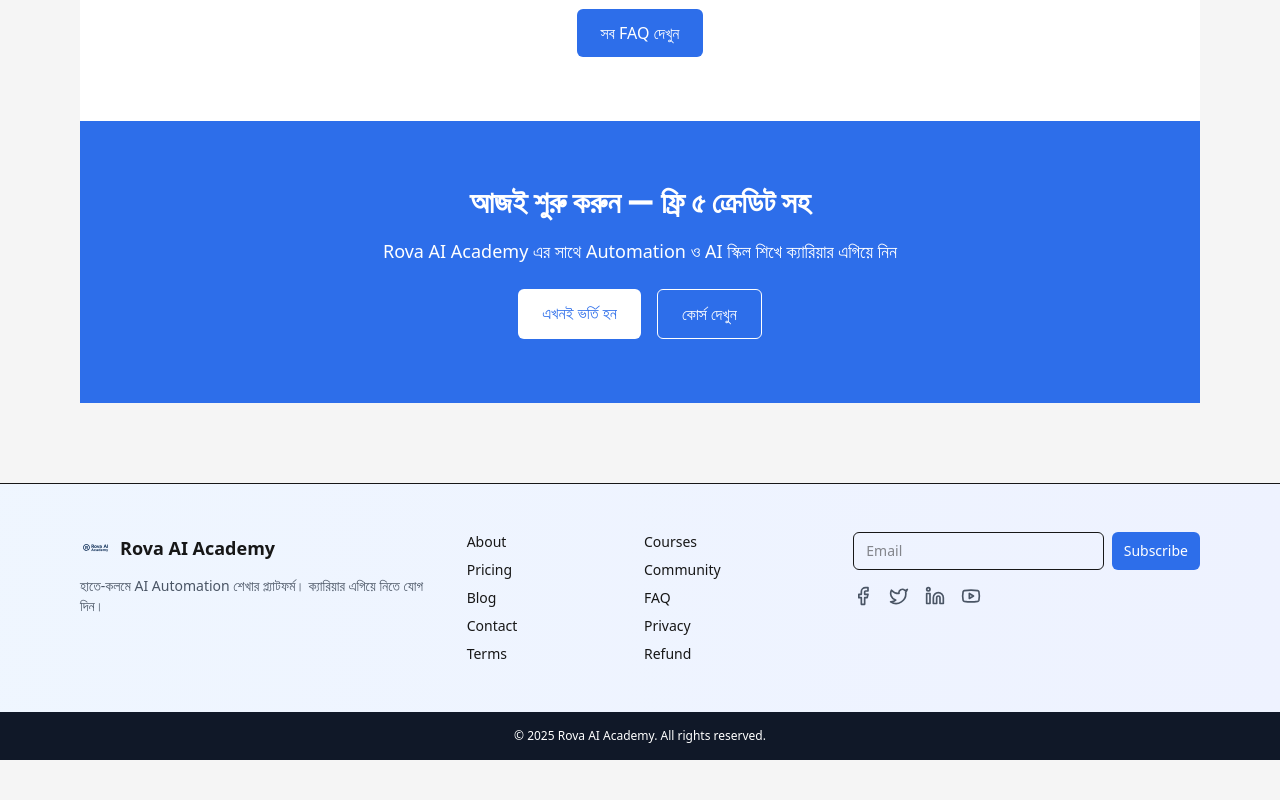
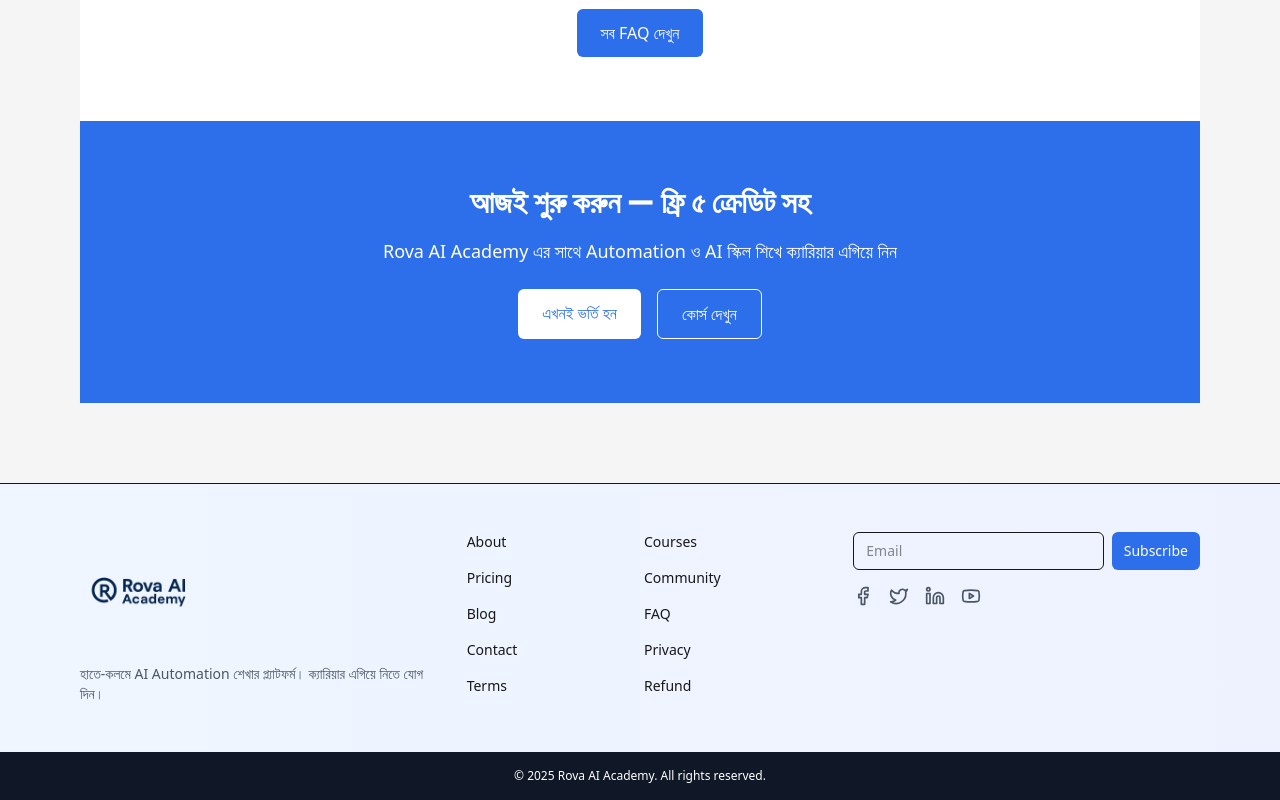
Before and after one commit to helloshamimjunior-cpu/rova-ai, a Next.js app: page / in a window 1280 px wide. Shown: the part 3636-4436 px from the top of the page. Before the commit the page ends 4396 px from the top, so only its background shows below. Built offline with nearby package versions, Linux system fonts and the light colour scheme.

Commit message:
Footer: logo-only link with sr-only text

```diff
--- a/components/Footer.tsx
+++ b/components/Footer.tsx
@@ -10,8 +10,7 @@
         {/* Brand */}
         <div>
           <Link href="/" className="flex items-center gap-2 font-semibold mb-3">
-            <Image src="/logo.png" alt="Rova AI" width={32} height={32} />
-            <span className="text-lg font-bold">Rova AI Academy</span>
+            <Image src="/logo.png" alt="Rova AI" width={120} height={40} />
           </Link>
           <p className="text-sm text-gray-600">
             হাতে-কলমে AI Automation শেখার প্ল্যাটফর্ম। ক্যারিয়ার এগিয়ে নিতে
```
